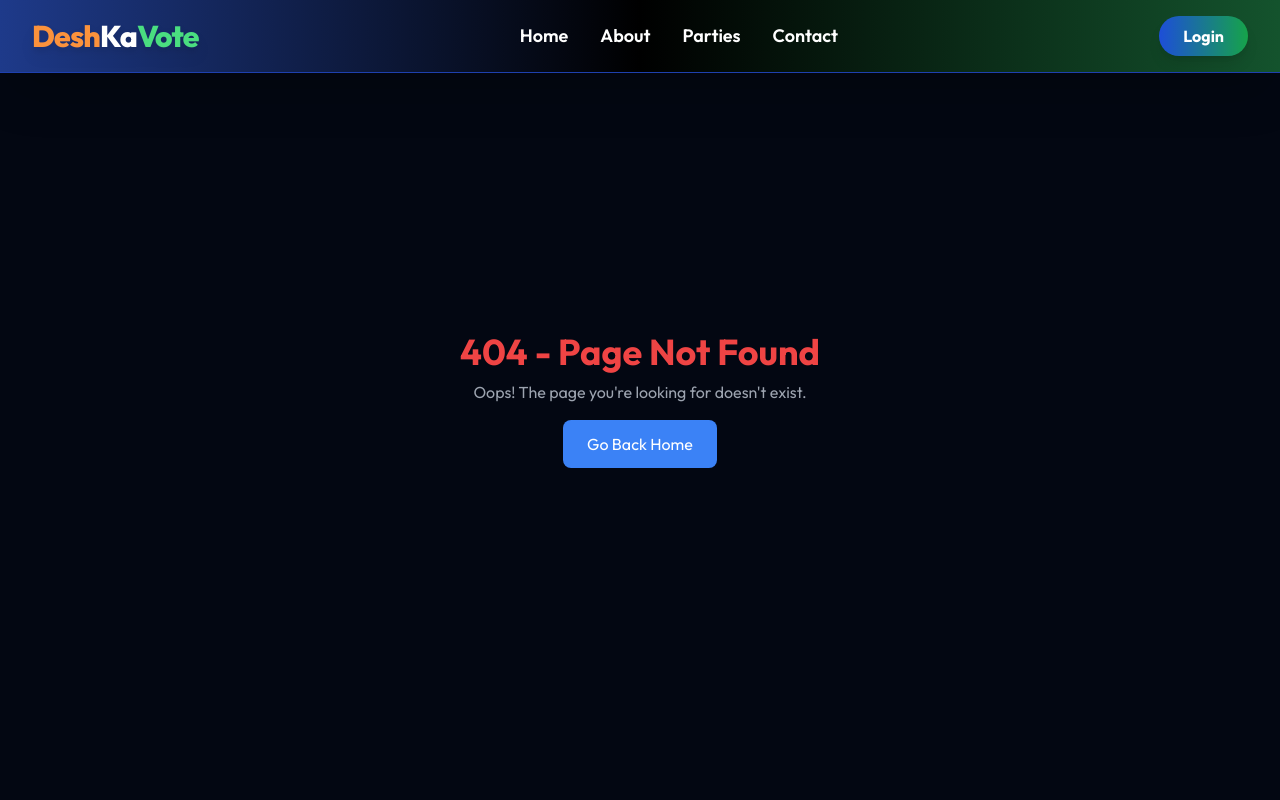
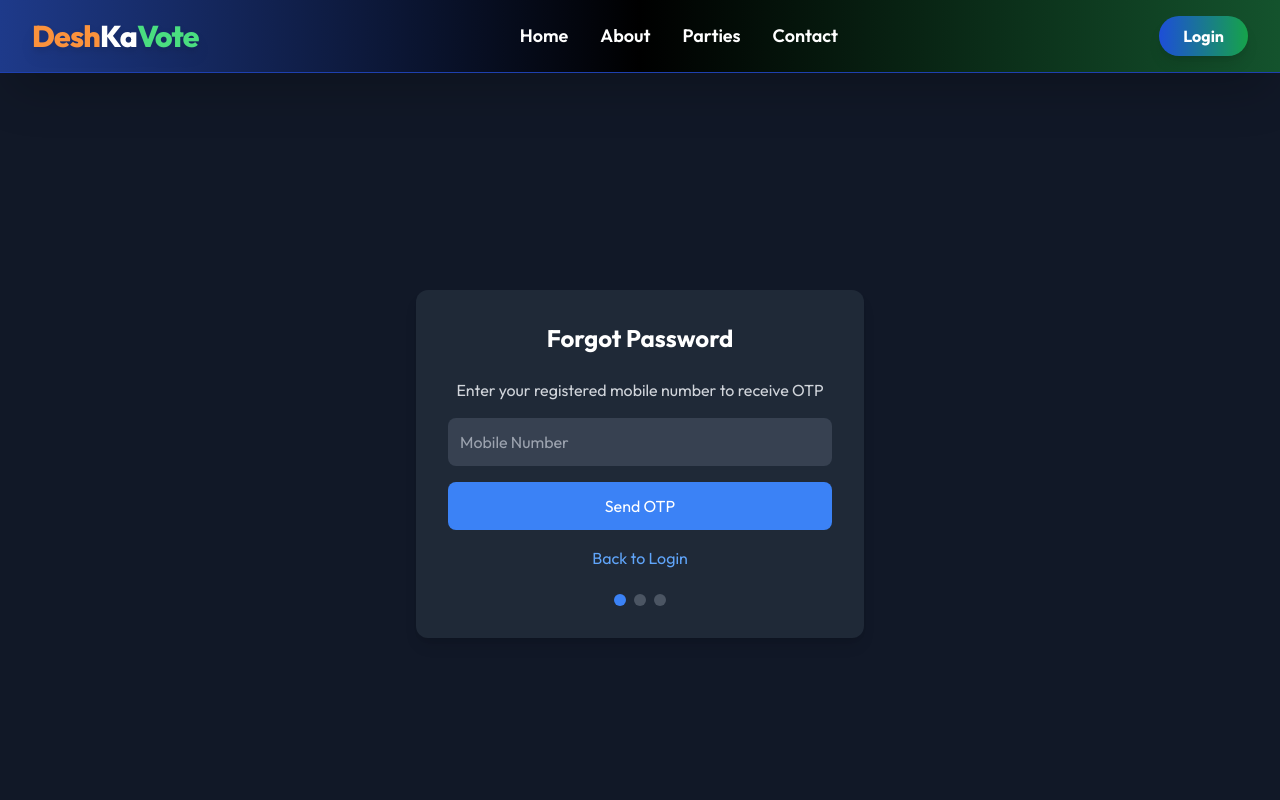
Before and after one commit to matchasai/Online_Voting, a React (Vite) app: page /forgot-password in a window 1280 px wide. Shown: the top 800 px of the page. Built offline with nearby package versions, Linux system fonts and the light colour scheme; no server answers.

Commit message:
Implemented Forgot Page

```diff
--- a/src/App.jsx
+++ b/src/App.jsx
@@ -10,6 +10,7 @@ import Navbar2 from "./components/Navbar2";
 import About from "./pages/About";
 import Contact from "./pages/Contact";
 import ElectionOverview from "./pages/ElectionOverview";
+import ForgotPassword from "./pages/ForgotPassword";
 import Home from "./pages/Home";
 import Info from "./pages/Info";
 import Login from "./pages/Login";
@@ -83,6 +84,7 @@ const App = () => {
             <Route path="/" element={user ? <Navigate to="/home" replace /> : <Home />} />
             <Route path="/signup" element={<Signup />} />
             <Route path="/login" element={<Login />} />
+            <Route path="/forgot-password" element={<ForgotPassword />} />
             <Route path="/about" element={<About />} />
             <Route path="/contact" element={<Contact />} />
             <Route path="/info" element={<Info />} />
--- /dev/null
+++ b/src/pages/ForgotPassword.jsx
@@ -0,0 +1,248 @@
+import axios from "axios";
+import { motion } from "framer-motion";
+import { useState } from "react";
+import { Link, useNavigate } from "react-router-dom";
+import { toast } from "react-toastify";
+
+const API_URL = import.meta.env?.VITE_API_URL || "https://deshkavote-backend.onrender.com";
+
+const ForgotPassword = () => {
+  const navigate = useNavigate();
+  const [step, setStep] = useState(1); // 1: Enter mobile, 2: Enter OTP, 3: New password
+  const [formData, setFormData] = useState({
+    mobile: "",
+    otp: "",
+    newPassword: "",
+    confirmPassword: ""
+  });
+  const [loading, setLoading] = useState(false);
+  const [otpSent, setOtpSent] = useState(false);
+
+  const handleChange = (e) => {
+    const { name, value } = e.target;
+    setFormData({ ...formData, [name]: value });
+  };
+
+  // Step 1: Send OTP to mobile number
+  const handleSendOTP = async (e) => {
+    e.preventDefault();
+
+    if (!formData.mobile || formData.mobile.length !== 10 || !/^\d{10}$/.test(formData.mobile)) {
+      toast.error("Please enter a valid 10-digit mobile number");
+      return;
+    }
+
+    setLoading(true);
+    try {
+      const response = await axios.post(`${API_URL}/api/user/forgot-password`, {
+        mobile: formData.mobile
+      });
+
+      if (response.data.success) {
+        toast.success("OTP sent successfully to your mobile number");
+        setOtpSent(true);
+        setStep(2);
+      }
+    } catch (error) {
+      const errorMessage = error.response?.data?.message || "Failed to send OTP";
+      toast.error(errorMessage);
+    } finally {
+      setLoading(false);
+    }
+  };
+
+  // Step 2: Verify OTP
+  const handleVerifyOTP = async (e) => {
+    e.preventDefault();
+
+    if (!formData.otp || formData.otp.length !== 6 || !/^\d{6}$/.test(formData.otp)) {
+      toast.error("Please enter a valid 6-digit OTP");
+      return;
+    }
+
+    setLoading(true);
+    try {
+      const response = await axios.post(`${API_URL}/api/user/verify-otp`, {
+        mobile: formData.mobile,
+        otp: formData.otp
+      });
+
+      if (response.data.success) {
+        toast.success("OTP verified successfully");
+        setStep(3);
+      }
+    } catch (error) {
+      const errorMessage = error.response?.data?.message || "Invalid OTP";
+      toast.error(errorMessage);
+    } finally {
+      setLoading(false);
+    }
+  };
+
+  // Step 3: Reset password
+  const handleResetPassword = async (e) => {
+    e.preventDefault();
+
+    if (!formData.newPassword || !formData.confirmPassword) {
+      toast.error("Please fill in both password fields");
+      return;
+    }
+
+    if (formData.newPassword !== formData.confirmPassword) {
+      toast.error("Passwords do not match");
+      return;
+    }
+
+    // Strong password validation
+    const passwordRegex = /^(?=.*[a-z])(?=.*[A-Z])(?=.*\d)(?=.*[@$!%*?&])[A-Za-z\d@$!%*?&]{6,}$/;
+    if (!passwordRegex.test(formData.newPassword)) {
+      toast.error("Password must be at least 6 characters with 1 uppercase, 1 number, and 1 special character");
+      return;
+    }
+
+    setLoading(true);
+    try {
+      const response = await axios.post(`${API_URL}/api/user/reset-password`, {
+        mobile: formData.mobile,
+        otp: formData.otp,
+        newPassword: formData.newPassword
+      });
+
+      if (response.data.success) {
+        toast.success("Password reset successfully! You can now login with your new password");
+        setTimeout(() => navigate("/login"), 2000);
+      }
+    } catch (error) {
+      const errorMessage = error.response?.data?.message || "Failed to reset password";
+      toast.error(errorMessage);
+    } finally {
+      setLoading(false);
+    }
+  };
+
+  return (
+    <motion.div
+      className="flex items-center justify-center min-h-screen bg-gray-900 text-white px-8 py-8 mt-16"
+      initial={{ opacity: 0 }}
+      animate={{ opacity: 1 }}
+      transition={{ duration: 0.5 }}
+    >
+      <div className="bg-gray-800 p-8 rounded-xl shadow-lg w-full max-w-md space-y-6">
+        <h2 className="text-2xl font-bold text-center">Forgot Password</h2>
+
+        {/* Step 1: Enter Mobile Number */}
+        {step === 1 && (
+          <form onSubmit={handleSendOTP} className="space-y-4">
+            <p className="text-gray-300 text-center">Enter your registered mobile number to receive OTP</p>
+            <input
+              type="text"
+              name="mobile"
+              placeholder="Mobile Number"
+              className="w-full p-3 bg-gray-700 text-white rounded-lg focus:ring-blue-500"
+              onChange={handleChange}
+              required
+              pattern="\d{10}"
+              maxLength="10"
+              title="Enter your 10-digit mobile number"
+              disabled={loading}
+            />
+            <button
+              type="submit"
+              className="w-full bg-blue-500 text-white p-3 rounded-lg hover:bg-blue-600 transition duration-200 disabled:opacity-50"
+              disabled={loading}
+            >
+              {loading ? "Sending OTP..." : "Send OTP"}
+            </button>
+            <div className="text-center">
+              <Link to="/login" className="text-blue-400 hover:underline">
+                Back to Login
+              </Link>
+            </div>
+          </form>
+        )}
+
+        {/* Step 2: Enter OTP */}
+        {step === 2 && (
+          <form onSubmit={handleVerifyOTP} className="space-y-4">
+            <p className="text-gray-300 text-center">
+              Enter the 6-digit OTP sent to {formData.mobile}
+            </p>
+            <input
+              type="text"
+              name="otp"
+              placeholder="Enter OTP"
+              className="w-full p-3 bg-gray-700 text-white rounded-lg focus:ring-blue-500 text-center text-xl tracking-widest"
+              onChange={handleChange}
+              required
+              pattern="\d{6}"
+              maxLength="6"
+              title="Enter the 6-digit OTP"
+              disabled={loading}
+            />
+            <button
+              type="submit"
+              className="w-full bg-blue-500 text-white p-3 rounded-lg hover:bg-blue-600 transition duration-200 disabled:opacity-50"
+              disabled={loading}
+            >
+              {loading ? "Verifying..." : "Verify OTP"}
+            </button>
+            <div className="text-center">
+              <button
+                type="button"
+                onClick={() => setStep(1)}
+                className="text-blue-400 hover:underline"
+              >
+                Change Mobile Number
+              </button>
+            </div>
+          </form>
+        )}
+
+        {/* Step 3: Reset Password */}
+        {step === 3 && (
+          <form onSubmit={handleResetPassword} className="space-y-4">
+            <p className="text-gray-300 text-center">Create a new password</p>
+            <input
+              type="password"
+              name="newPassword"
+              placeholder="New Password"
+              className="w-full p-3 bg-gray-700 text-white rounded-lg focus:ring-blue-500"
+              onChange={handleChange}
+              required
+              minLength="6"
+              title="Password must be at least 6 characters with 1 uppercase, 1 number, and 1 special character"
+              disabled={loading}
+            />
+            <input
+              type="password"
+              name="confirmPassword"
+              placeholder="Confirm New Password"
+              className="w-full p-3 bg-gray-700 text-white rounded-lg focus:ring-blue-500"
+              onChange={handleChange}
+              required
+              minLength="6"
+              title="Re-enter your new password"
+              disabled={loading}
+            />
+            <button
+              type="submit"
+              className="w-full bg-green-500 text-white p-3 rounded-lg hover:bg-green-600 transition duration-200 disabled:opacity-50"
+              disabled={loading}
+            >
+              {loading ? "Resetting..." : "Reset Password"}
+            </button>
+          </form>
+        )}
+
+        {/* Progress indicator */}
+        <div className="flex justify-center space-x-2 mt-6">
+          <div className={`w-3 h-3 rounded-full ${step >= 1 ? 'bg-blue-500' : 'bg-gray-600'}`}></div>
+          <div className={`w-3 h-3 rounded-full ${step >= 2 ? 'bg-blue-500' : 'bg-gray-600'}`}></div>
+          <div className={`w-3 h-3 rounded-full ${step >= 3 ? 'bg-green-500' : 'bg-gray-600'}`}></div>
+        </div>
+      </div>
+    </motion.div>
+  );
+};
+
+export default ForgotPassword;
```
